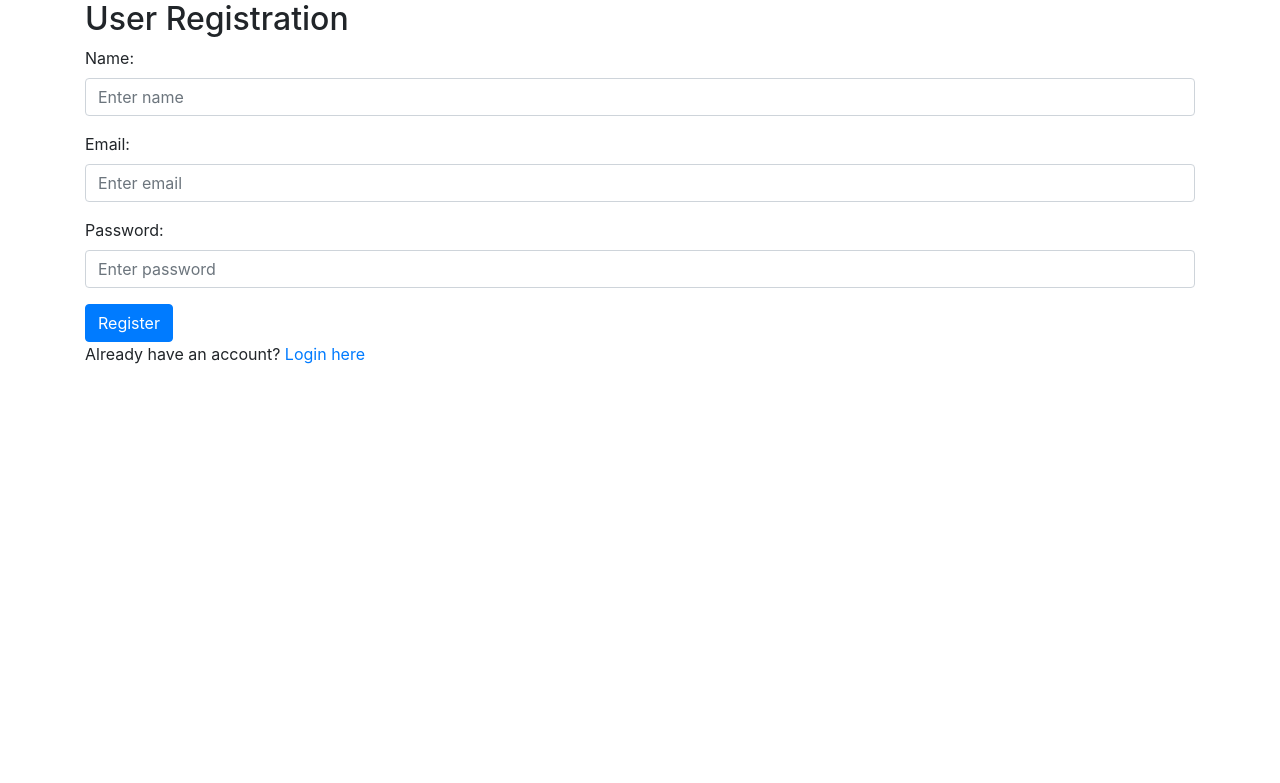
After one commit to kalakotalikhitha/CSM, a Python web app: template Register_login/template/register.html in a window 1280 px wide. The commit adds this page. Shown: the top 783 px of the page. Run offline with Jinja, Linux system fonts and the light colour scheme; the template is opened without the code that fills it, so the values that code supplies are empty.

Commit message:
3rd program

```diff
--- /dev/null
+++ b/Register_login/template/register.html
@@ -0,0 +1,32 @@
+<html>
+<head>
+<meta charset="utf-8">
+<meta name="viewport" content="width=device-width, initial-scale=1">
+<title>User Registeration Form</title>
+<link rel="stylesheet" href="https://cdn.jsdelivr.net/npm/bootstrap@4.6.1/dist/css/bootstrap.min.css">
+</head>
+<body>
+<div class="container">
+ <h2>User Registration</h2>
+ <form action="{{ url_for('register') }}" method="post">
+        {% if mesage is defined and mesage %}
+   <div class="alert alert-warning">{{ mesage }}</div>
+  {% endif %}
+  <div class="form-group">
+   <label for="name">Name:</label>
+   <input type="text" class="form-control" id="name" name="name" placeholder="Enter name" name="name">
+  </div>
+  <div class="form-group">
+   <label for="email">Email:</label>
+   <input type="email" class="form-control" id="email" name="email" placeholder="Enter email" name="email">
+  </div>
+  <div class="form-group">
+   <label for="pwd">Password:</label>
+   <input type="password" class="form-control" id="password" name="password" placeholder="Enter password" name="pswd">
+  </div>
+  <button type="submit" class="btn btn-primary">Register</button>
+  <p class="bottom">Already have an account?  <a class="bottom" href="{{url_for('login')}}"> Login here</a></p>
+ </form>
+</div>
+</body>
+</html>
```
Also changed, not shown: Register_login/template/login.html (added, +28 -0 lines), Register_login/template/user.html (line endings or trailing spaces).
